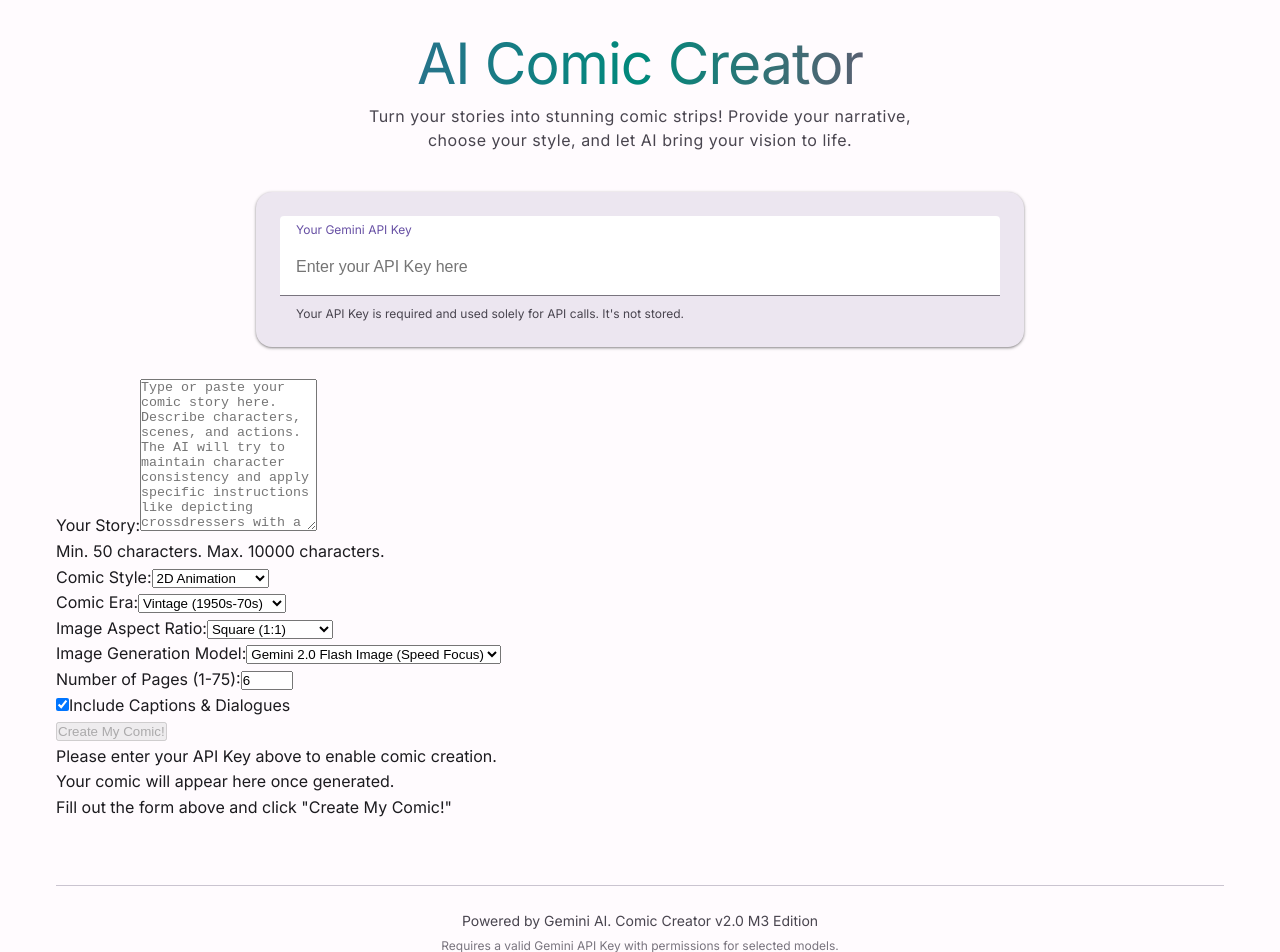
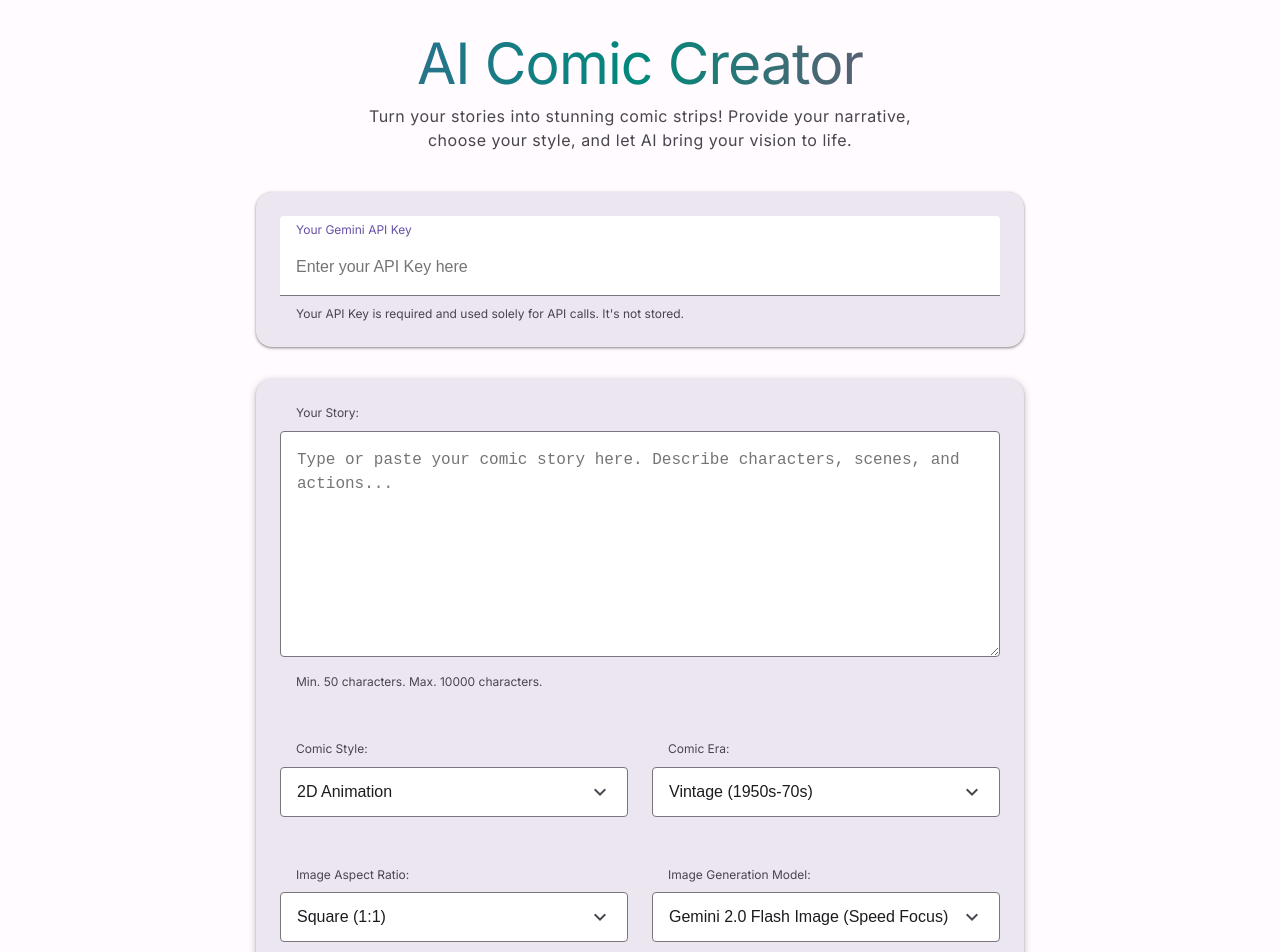
Before and after one commit to ESV43/comics, a React (Vite) app: page / in a window 1280 px wide. Shown: the top 952 px of the page. Built offline with nearby package versions, Linux system fonts and the light colour scheme.

Commit message:
Add files via upload

```diff
--- a/components/ComicDisplay.tsx
+++ b/components/ComicDisplay.tsx
@@ -11,17 +11,17 @@ interface ComicDisplayProps {
 const ComicDisplay: React.FC<ComicDisplayProps> = ({ panels, aspectRatioSetting }) => {
   if (!panels || panels.length === 0) {
     return (
-      <div className="text-center py-10 text-gray-400">
-        <p className="text-xl">Your comic will appear here once generated.</p>
-        <p>Fill out the form above and click "Create My Comic!"</p>
+      <div style={{ textAlign: 'center', padding: '2.5rem 0', color: 'var(--md-sys-color-on-surface-variant)' }}>
+        <p className="type-title-large">Your comic will appear here.</p>
+        <p className="type-body-medium">Fill out the form above and click "Create My Comic!"</p>
       </div>
     );
   }
 
   return (
-    <div className="mt-12 mb-8">
-      <h2 className="text-3xl font-bold text-center mb-8 text-blue-400">Your Generated Comic</h2>
-      <div className="grid grid-cols-1 sm:grid-cols-2 lg:grid-cols-3 gap-6 p-4">
+    <div className="comic-display-container">
+      <h2 className="type-headline-medium comic-display-title">Your Generated Comic</h2>
+      <div className="comic-grid">
         {panels.map((panel) => (
           <Panel key={panel.scene_number} panel={panel} aspectRatioSetting={aspectRatioSetting} />
         ))}
--- a/components/LoadingSpinner.tsx
+++ b/components/LoadingSpinner.tsx
@@ -9,27 +9,27 @@ interface LoadingSpinnerProps {
 
 const LoadingSpinner: React.FC<LoadingSpinnerProps> = ({ progress, message }) => {
   return (
-    <div className="fixed inset-0 bg-black bg-opacity-75 flex flex-col items-center justify-center z-50 p-4 text-center">
-      <div className="w-16 h-16 border-4 border-t-blue-500 border-gray-700 rounded-full animate-spin mb-6"></div>
-      {message && <p className="text-xl font-semibold text-blue-300 mb-2">{message}</p>}
+    <div className="loading-overlay">
+      <div className="loading-spinner"></div>
+      {message && <p className="loading-message">{message}</p>}
       {progress && (
-        <div className="w-full max-w-md">
-          <p className="text-lg text-gray-300 mb-2">{progress.currentStep}</p>
+        <div className="loading-progress-info">
+          <p className="loading-progress-step">{progress.currentStep}</p>
           {progress.currentPanel !== undefined && progress.totalPanels !== undefined && (
-            <p className="text-sm text-gray-400 mb-2">
+            <p className="loading-progress-panel-info">
               Panel {progress.currentPanel} of {progress.totalPanels}
             </p>
           )}
-          <div className="w-full bg-gray-600 rounded-full h-4 mb-4 overflow-hidden">
+          <div className="loading-progress-bar-container">
             <div
-              className="bg-blue-500 h-4 rounded-full transition-all duration-300 ease-in-out"
+              className="loading-progress-bar"
               style={{ width: `${progress.percentage}%` }}
             ></div>
           </div>
-          <p className="text-sm text-blue-400">{Math.round(progress.percentage)}% Complete</p>
+          <p className="loading-progress-percentage">{Math.round(progress.percentage)}% Complete</p>
         </div>
       )}
-      {!progress && !message && <p className="text-xl text-gray-300">Loading...</p>}
+      {!progress && !message && <p className="loading-message">Loading...</p>}
     </div>
   );
 };
--- a/components/StoryInputForm.tsx
+++ b/components/StoryInputForm.tsx
@@ -32,64 +32,70 @@ const StoryInputForm: React.FC<StoryInputFormProps> = ({ onSubmit, isLoading, is
     onSubmit({ story, style, era, aspectRatio, includeCaptions, numPages, imageModel });
   };
 
-  const commonInputClass = "w-full p-3 bg-gray-700 border border-gray-600 rounded-lg focus:ring-2 focus:ring-blue-500 focus:border-blue-500 outline-none transition-colors placeholder-gray-400";
-  const commonLabelClass = "block mb-2 text-sm font-medium text-gray-300";
-
   return (
-    <form onSubmit={handleSubmit} className="space-y-8 p-6 md:p-8 bg-gray-800 rounded-xl shadow-2xl max-w-2xl mx-auto">
-      <div>
-        <label htmlFor="story" className={commonLabelClass}>Your Story:</label>
+    <form onSubmit={handleSubmit} className="story-input-form-container">
+      <div className="form-group">
+        <label htmlFor="story" className="form-label">Your Story:</label>
         <textarea
           id="story"
           value={story}
           onChange={(e) => setStory(e.target.value)}
-          rows={10}
-          className={`${commonInputClass} min-h-[150px] resize-y`}
-          placeholder="Type or paste your comic story here. Describe characters, scenes, and actions. The AI will try to maintain character consistency and apply specific instructions like depicting crossdressers with a transgender look."
+          rows={8} // Adjusted rows
+          className="form-textarea"
+          placeholder="Type or paste your comic story here. Describe characters, scenes, and actions..."
           required
           minLength={50}
           maxLength={10000}
         />
-        <p className="mt-2 text-xs text-gray-400">Min. 50 characters. Max. 10000 characters.</p>
+        <p className="input-description">Min. 50 characters. Max. 10000 characters.</p>
       </div>
 
-      <div className="grid grid-cols-1 md:grid-cols-2 gap-6">
-        <div>
-          <label htmlFor="style" className={commonLabelClass}>Comic Style:</label>
-          <select id="style" value={style} onChange={(e) => setStyle(e.target.value as ComicStyle)} className={commonInputClass}>
+      <div className="form-group-grid">
+        <div className="form-group">
+          <label htmlFor="style" className="form-label">Comic Style:</label>
+          <div className="form-select-wrapper">
+            <select id="style" value={style} onChange={(e) => setStyle(e.target.value as ComicStyle)} className="form-select">
               {AVAILABLE_STYLES.map(s => <option key={s.value} value={s.value}>{s.label}</option>)}
             </select>
           </div>
-        <div>
-          <label htmlFor="era" className={commonLabelClass}>Comic Era:</label>
-          <select id="era" value={era} onChange={(e) => setEra(e.target.value as ComicEra)} className={commonInputClass}>
+        </div>
+        <div className="form-group">
+          <label htmlFor="era" className="form-label">Comic Era:</label>
+          <div className="form-select-wrapper">
+            <select id="era" value={era} onChange={(e) => setEra(e.target.value as ComicEra)} className="form-select">
               {AVAILABLE_ERAS.map(e => <option key={e.value} value={e.value}>{e.label}</option>)}
             </select>
           </div>
         </div>
+      </div>
 
-      <div className="grid grid-cols-1 md:grid-cols-2 gap-6">
-        <div>
-          <label htmlFor="aspectRatio" className={commonLabelClass}>Image Aspect Ratio:</label>
-          <select id="aspectRatio" value={aspectRatio} onChange={(e) => setAspectRatio(e.target.value as AspectRatio)} className={commonInputClass}>
+      <div className="form-group-grid">
+        <div className="form-group">
+          <label htmlFor="aspectRatio" className="form-label">Image Aspect Ratio:</label>
+          <div className="form-select-wrapper">
+            <select id="aspectRatio" value={aspectRatio} onChange={(e) => setAspectRatio(e.target.value as AspectRatio)} className="form-select">
               {AVAILABLE_ASPECT_RATIOS.map(ar => <option key={ar.value} value={ar.value}>{ar.label}</option>)}
             </select>
           </div>
-        <div>
-          <label htmlFor="imageModel" className={commonLabelClass}>Image Generation Model:</label>
+        </div>
+        <div className="form-group">
+          <label htmlFor="imageModel" className="form-label">Image Generation Model:</label>
+          <div className="form-select-wrapper">
             <select
               id="imageModel"
               value={imageModel}
               onChange={(e) => setImageModel(e.target.value as ImageGenerationModel)}
-            className={commonInputClass}
+              className="form-select"
             >
               {AVAILABLE_IMAGE_MODELS.map(im => <option key={im.value} value={im.value}>{im.label}</option>)}
             </select>
           </div>
         </div>
+      </div>
 
-      <div>
-        <label htmlFor="numPages" className={commonLabelClass}>Number of Pages (1-{MAX_COMIC_PAGES}):</label>
+      <div className="form-group">
+        <div className="form-input-container">
+          <label htmlFor="numPages" className="form-label">Number of Pages (1-{MAX_COMIC_PAGES})</label>
           <input
             type="number"
             id="numPages"
@@ -97,51 +103,51 @@ const StoryInputForm: React.FC<StoryInputFormProps> = ({ onSubmit, isLoading, is
             onChange={(e) => setNumPages(Math.max(1, Math.min(MAX_COMIC_PAGES, parseInt(e.target.value, 10) || 1)))}
             min="1"
             max={MAX_COMIC_PAGES}
-          className={commonInputClass}
+            className="form-input"
           />
         </div>
+      </div>
 
-      <div className="flex items-center justify-between">
-        <div className="flex items-center">
+      <div className="checkbox-group">
         <input
           id="includeCaptions"
           type="checkbox"
           checked={includeCaptions}
           onChange={(e) => setIncludeCaptions(e.target.checked)}
-            className="w-5 h-5 text-blue-600 bg-gray-700 border-gray-600 rounded focus:ring-blue-500 focus:ring-offset-gray-800"
+          className="checkbox-input"
         />
-          <label htmlFor="includeCaptions" className="ml-2 text-sm font-medium text-gray-300">Include Captions & Dialogues</label>
-        </div>
+        <label htmlFor="includeCaptions" className="checkbox-label">Include Captions & Dialogues</label>
       </div>
 
       <button
         type="submit"
         disabled={isLoading || !isApiKeyProvided}
-        className="w-full px-6 py-3.5 text-base font-semibold text-white bg-blue-600 rounded-lg hover:bg-blue-700 focus:ring-4 focus:ring-blue-300 focus:outline-none disabled:bg-gray-500 disabled:cursor-not-allowed transition-colors duration-300"
+        className="btn btn-primary btn-full-width"
         aria-label={!isApiKeyProvided ? "API Key required to create comic" : "Create My Comic!"}
       >
+        <span className="material-icons-outlined">auto_awesome</span>
         {isLoading ? 'Generating Your Comic...' : 'Create My Comic!'}
       </button>
       {!isApiKeyProvided && !isLoading && (
-        <p className="mt-2 text-xs text-center text-yellow-400">
-          Please enter your API Key above to enable comic creation.
+        <p className="input-description" style={{ textAlign: 'center', color: 'var(--md-sys-color-tertiary)'}}>
+          Please enter your API Key to enable comic creation.
         </p>
       )}
       {isLoading && currentProgress && (
-        <div className="mt-4 text-center p-3 bg-gray-700 rounded-lg">
-          <p className="text-sm text-blue-300 font-medium">{currentProgress.currentStep}</p>
+        <div className="form-progress-container">
+          <p className="form-progress-step">{currentProgress.currentStep}</p>
           {currentProgress.currentPanel !== undefined && currentProgress.totalPanels !== undefined && (
-            <p className="text-xs text-gray-400 mt-1">
+            <p className="form-progress-panel-info">
               Panel {currentProgress.currentPanel} of {currentProgress.totalPanels}
             </p>
           )}
-          <div className="w-full bg-gray-600 rounded-full h-2.5 mt-2 overflow-hidden">
+          <div className="form-progress-bar-container">
             <div
-              className="bg-blue-500 h-2.5 rounded-full transition-all duration-150 ease-linear"
+              className="form-progress-bar"
               style={{ width: `${currentProgress.percentage}%` }}
             ></div>
           </div>
-          <p className="text-xs text-blue-400 mt-1">{Math.round(currentProgress.percentage)}% Complete</p>
+          <p className="form-progress-percentage">{Math.round(currentProgress.percentage)}% Complete</p>
         </div>
       )}
     </form>
```
Also changed, not shown: components/Panel.tsx (+21 -18 lines). Lines whose indentation alone changed are shown as unchanged.
